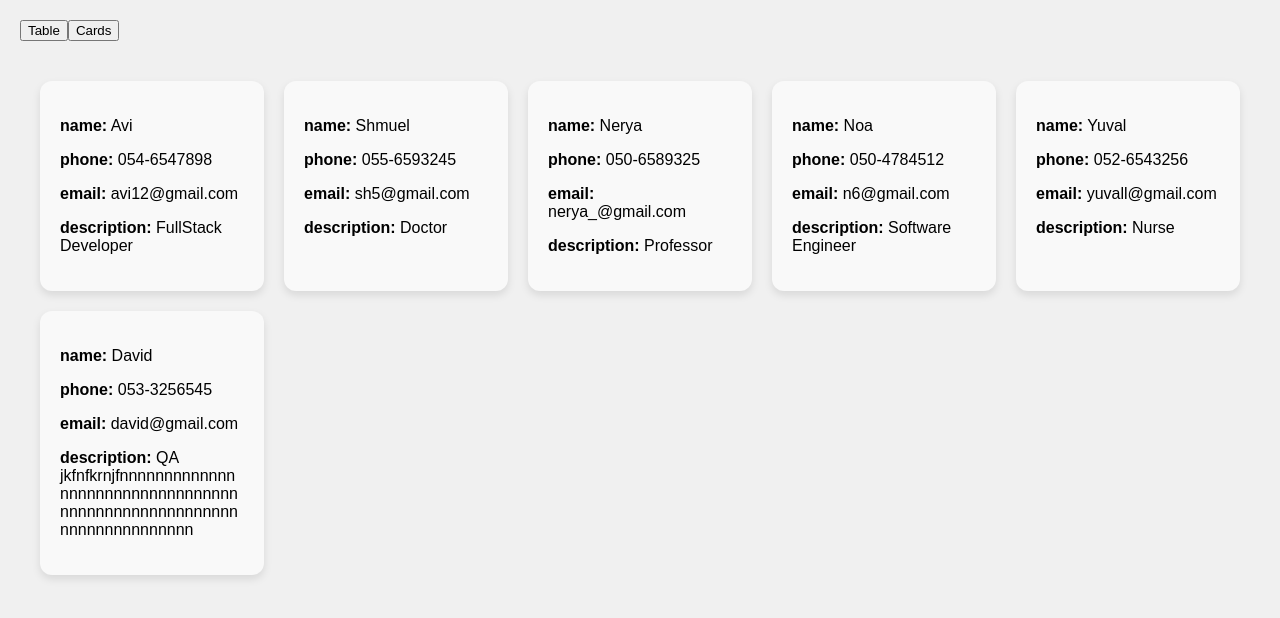
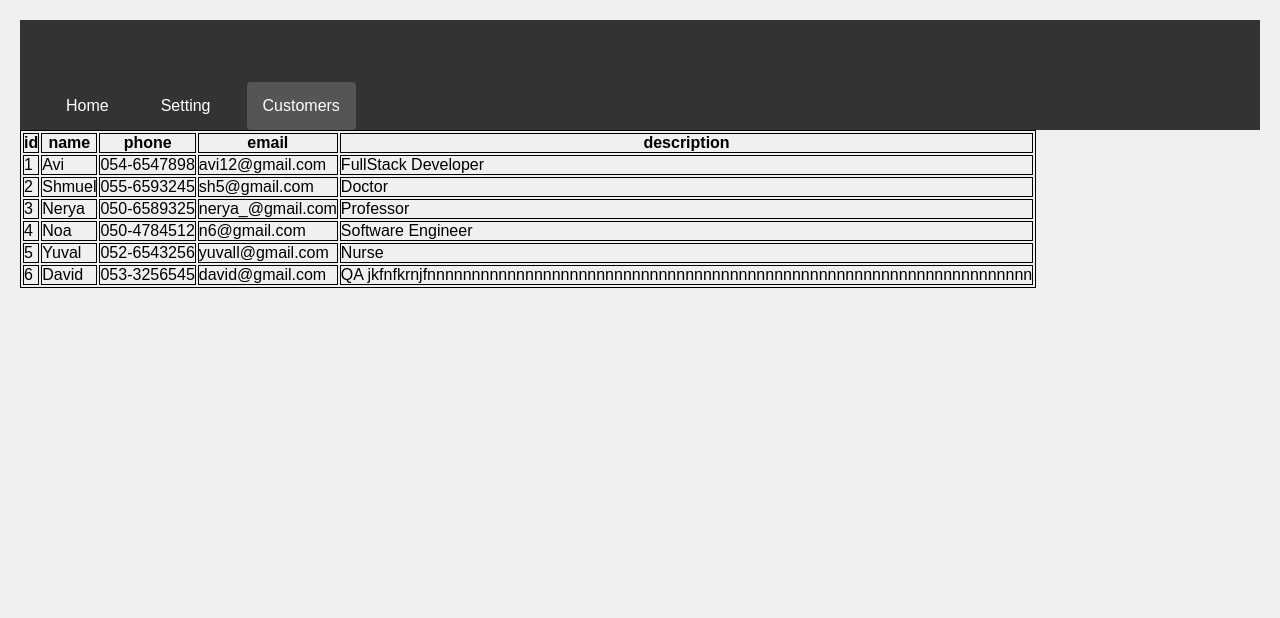
Before and after one commit to AdvaOhana/CRM, a React (Create React App) app: page /customers in a window 1280 px wide. Shown: the top 618 px of the page. Built offline with nearby package versions, Linux system fonts and the light colour scheme.

Commit message:
Contexts, Layout, Routers created context for toggle view saved the default choise in local storage. created layout component and using routers

```diff
--- a/package.json
+++ b/package.json
@@ -9,6 +9,7 @@
     "@testing-library/user-event": "^13.5.0",
     "react": "^19.1.0",
     "react-dom": "^19.1.0",
+    "react-router-dom": "^7.7.1",
     "react-scripts": "5.0.1",
     "web-vitals": "^2.1.4"
   },
--- a/src/components/App.js
+++ /dev/null
@@ -1,15 +0,0 @@
-import { useState } from 'react'
-import { customers } from '../data/myObj'
-import Cards from './Cards'
-import Table from './Table'
-import Buttons from './Buttons'
-
-export default function App() {
-    const [view, setView] = useState('card')
-    return (
-        <>
-            <Buttons onChange={setView} />
-            {view === 'table' ? <Table customers={customers} /> : <Cards customers={customers} />}
-        </>
-    );
-}
--- /dev/null
+++ b/src/components/App.jsx
@@ -0,0 +1,55 @@
+import { customers } from '../data/myObj'
+import Cards from './Cards'
+import Table from './Table'
+import Button from './Button'
+import { useView } from '../contexts/ViewContext'
+import { NavLink, Outlet, Route, Routes } from 'react-router-dom'
+
+export default function App() {
+    return (<div>
+        <Routes>
+            <Route path='/' element={<AppLayOut />} >
+                <Route index element={<HomePage />} />
+                <Route path='setting' element={<SettingPage />} />
+                <Route path='customers' element={<CustomersPage />} />
+            </Route>
+        </Routes>
+    </div>);
+}
+function Navigation() {
+    return (
+        <div className='nav-container'>
+            <ul>
+                <li><NavLink to="/" >Home</NavLink></li>
+                <li><NavLink to="/setting">Setting</NavLink></li>
+                <li><NavLink to="/customers">Customers</NavLink></li>
+            </ul>
+        </div>
+    )
+}
+function SettingPage() {
+    const { isCard, toggleView } = useView()
+    return (<div>
+        <Button onClick={toggleView}>Show as {!isCard ? 'card' : 'table'}</Button>
+    </div>)
+}
+function CustomersPage() {
+    const { isCard } = useView()
+
+    return (!isCard ? <Table customers={customers} /> : <Cards customers={customers} />)
+
+}
+function HomePage() {
+    return <h1>Home Page</h1>
+}
+function AppLayOut() {
+    return (
+        <>
+            <header>
+                <Navigation />
+            </header>
+            <div>
+                <Outlet />
+            </div>
+        </>)
+}
--- /dev/null
+++ b/src/components/Button.jsx
@@ -0,0 +1,5 @@
+export default function Button({ onClick, children }) {
+    return (
+        <button onClick={onClick}>{children}</button>
+    );
+}
--- a/src/components/Buttons.js
+++ /dev/null
@@ -1,8 +0,0 @@
-export default function Buttons({ onChange }) {
-    return (
-        <div style={{ marginBottom: '20px' }}>
-            <button onClick={() => onChange('table')}>Table</button>
-            <button onClick={() => onChange('cards')}>Cards</button>
-        </div>
-    );
-}
--- a/src/components/Table.js
+++ b/src/components/Table.jsx
@@ -14,7 +14,7 @@ export default function Table({ customers }) {
                 {customers.map((row, idx) => (
                     <tr key={idx}>
                         {headers.map(key => (
-                            <td style={{ border: '1px solid black' }}>{row[key]}</td>
+                            <td key={key} style={{ border: '1px solid black' }}>{row[key]}</td>
                         ))}
                     </tr>
                 ))}
--- /dev/null
+++ b/src/contexts/ViewContext.jsx
@@ -0,0 +1,23 @@
+import { createContext, useContext, useState } from "react";
+
+const ViewContext = createContext();
+
+function ViewProvider({ children }) {
+    const isLocalCard = JSON.parse(localStorage.getItem('view')) || false
+
+    const [isCard, setIsCard] = useState(isLocalCard)
+
+    function toggleView() {
+        setIsCard(isCard => !isCard)
+        JSON.stringify(localStorage.setItem('view', !isCard));
+    }
+    return <ViewContext.Provider value={{ isCard, toggleView }}>{children}</ViewContext.Provider>
+}
+
+function useView() {
+    const context = useContext(ViewContext);
+    if (context === undefined) throw new Error('ViewContext was used outside of the provider')
+    return context
+}
+
+export { ViewProvider, useView }
--- a/src/index.css
+++ b/src/index.css
@@ -1,3 +1,8 @@
+* {
+  margin: 0;
+  padding: 0;
+  box-sizing: border-box;
+}
  body {
     font-family: Arial, sans-serif;
     margin: 0;
@@ -15,9 +20,34 @@
 }
 
 .card {
+    border-radius: 12px;
     background-color: #f9f9f9;
-            border-radius: 12px;
     box-shadow: 0 4px 8px rgba(0,0,0,0.1);
     padding: 20px;
     gap: 15px;
 }
+.nav-container{
+  background-color: #333;
+  padding: 0 30px;
+  height: 110px;
+ display: flex;
+}
+.nav-container ul{
+  list-style: none;
+  display: flex;
+  gap: 20px;
+}
+.nav-container li{
+    display: flex;
+    align-items: flex-end;
+}
+.nav-container li a {
+  text-decoration: none;
+  color: white;
+  padding: 15px 16px;
+}
+.nav-container li a:hover,.active {
+    background-color: #555;
+    border-radius: 4px;
+    transition: background-color 0.3s;
+}
--- a/src/index.js
+++ b/src/index.js
@@ -2,10 +2,16 @@ import React from 'react';
 import ReactDOM from 'react-dom/client';
 import './index.css';
 import App from '../src/components/App'
+import { ViewProvider } from './contexts/ViewContext';
+import { BrowserRouter } from 'react-router-dom';
 
 const root = ReactDOM.createRoot(document.getElementById('root'));
 root.render(
   <React.StrictMode>
-    <App />
+    <ViewProvider>
+      <BrowserRouter>
+        <App />
+      </BrowserRouter>
+    </ViewProvider>
   </React.StrictMode>
 );
```
Also changed, not shown: src/components/Cards.jsx (renamed from src/components/Cards.js), 1 other file (tests, documents, lock files or other folders). Lines whose indentation alone changed are shown as unchanged.
